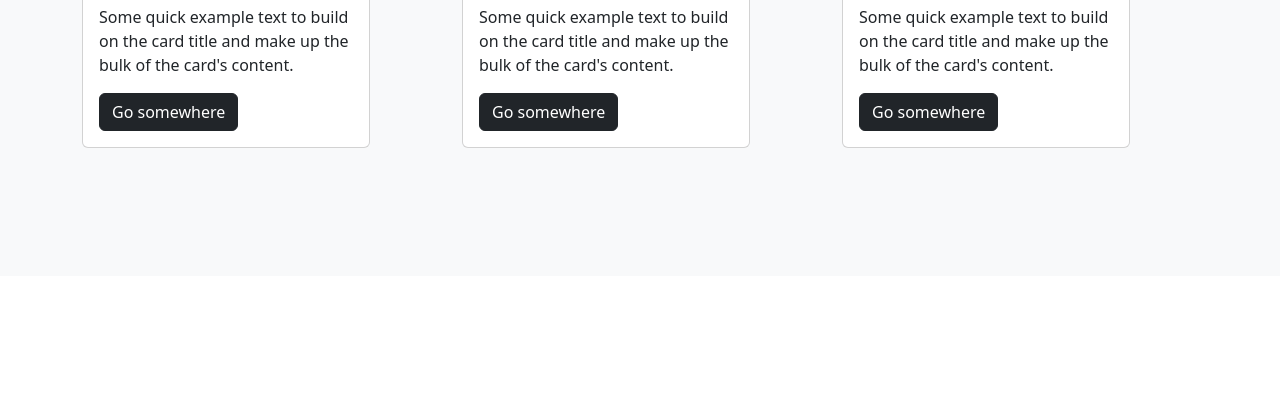
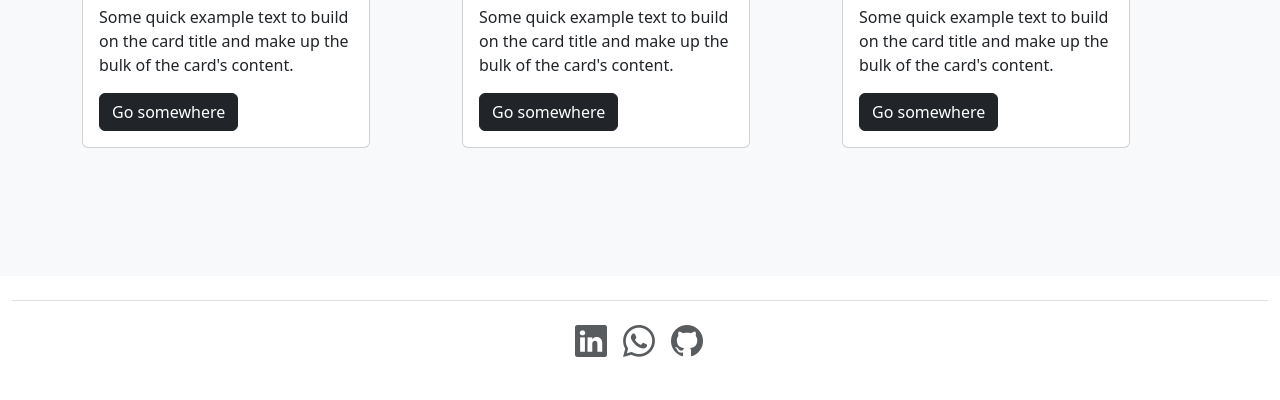
Before and after one commit to T-Terra/site-gt, a plain HTML site: page index.html in a window 1280 px wide. Shown: the part 989-1389 px from the top of the page. Before the commit the page ends 1265 px from the top, so only its background shows below. Drawn offline with nearby package versions, Linux system fonts and the light colour scheme.

Commit message:
feat: add icons socials

```diff
--- a/index.html
+++ b/index.html
@@ -5,6 +5,7 @@
   <meta charset="utf-8">
   <meta name="viewport" content="width=device-width, initial-scale=1">
   <link href="https://cdn.jsdelivr.net/npm/bootstrap@5.3.3/dist/css/bootstrap.min.css" rel="stylesheet" integrity="sha384-QWTKZyjpPEjISv5WaRU9OFeRpok6YctnYmDr5pNlyT2bRjXh0JMhjY6hW+ALEwIH" crossorigin="anonymous">
+  <link rel="stylesheet" href="https://cdn.jsdelivr.net/npm/bootstrap-icons@1.11.3/font/bootstrap-icons.min.css">
 </head>
 <body>
   <header>
@@ -20,7 +21,10 @@
               <a class="nav-link text-bg-dark" aria-current="page" href="#">Home</a>
             </li>
             <li class="nav-item">
-              <a class="nav-link text-bg-dark" href="#">Projetos</a>
+              <a class="nav-link text-bg-dark" href="#projetos">Projetos</a>
+            </li>
+            <li class="nav-item">
+              <a class="nav-link text-bg-dark" href="#contatos">Contatos</a>
             </li>
           </ul>
         </div>
@@ -42,14 +46,14 @@
             Confira meus projetos e entre em contato!!
           </p>
           <p>
-            <button type="button" class="btn btn-dark">Meus Projetos</button>
+            <a class="btn btn-dark" href="#projetos">Meus Projetos</a>
           </p>
         </div>
       </div>
     </div>
   </section>
   <div class="album py-5 bg-body-tertiary">
-    <div class="container">
+    <div class="container" id="projetos">
 
       <div class="row row-cols-3">
 
@@ -122,14 +126,29 @@
       </div>
     </div>
   </div>
-  <footer>
-    <div class="container">
-      <div class="social-icons">
-        <a href="https://github.com/T-Terra" target="_blank"><i class="fab fa-github"></i></a>
-        <a href="https://www.linkedin.com/in/gabriel-pereira-terra/" target="_blank"><i class="fab fa-linkedin"></i></a>
-      </div>
-    </div>
-  </footer>
+  <div class="container-fluid">
+    <footer class="py-3 my-4 border-top" id="contatos">
+        <div class="row justify-content-center">
+          <ul style="padding-left: 1.6rem;" class="col-2 list-unstyled d-flex">
+            <li class="ms-3">
+              <a class="text-body-secondary" href="https://www.linkedin.com/in/gabriel-pereira-terra/" target="_blank">
+                <i class="bi bi-linkedin" style="font-size: 2rem;"></i>
+              </a>
+            </li>
+            <li class="ms-3">
+              <a class="text-body-secondary" href="#" target="_blank">
+                <i class="bi bi-whatsapp" style="font-size: 2rem;"></i>
+              </a>
+            </li>
+            <li class="ms-3">
+              <a class="text-body-secondary" href="https://github.com/T-Terra" target="_blank">
+                <i class="bi bi-github" style="font-size: 2rem;"></i>
+              </a>
+            </li>
+          </ul>
+        </div>
+    </footer>
+  </div>
 <script src="https://cdn.jsdelivr.net/npm/bootstrap@5.3.3/dist/js/bootstrap.bundle.min.js" integrity="sha384-YvpcrYf0tY3lHB60NNkmXc5s9fDVZLESaAA55NDzOxhy9GkcIdslK1eN7N6jIeHz" crossorigin="anonymous"></script>
 <script src="/js/theme-toggle.js"></script>
 </body>
```
